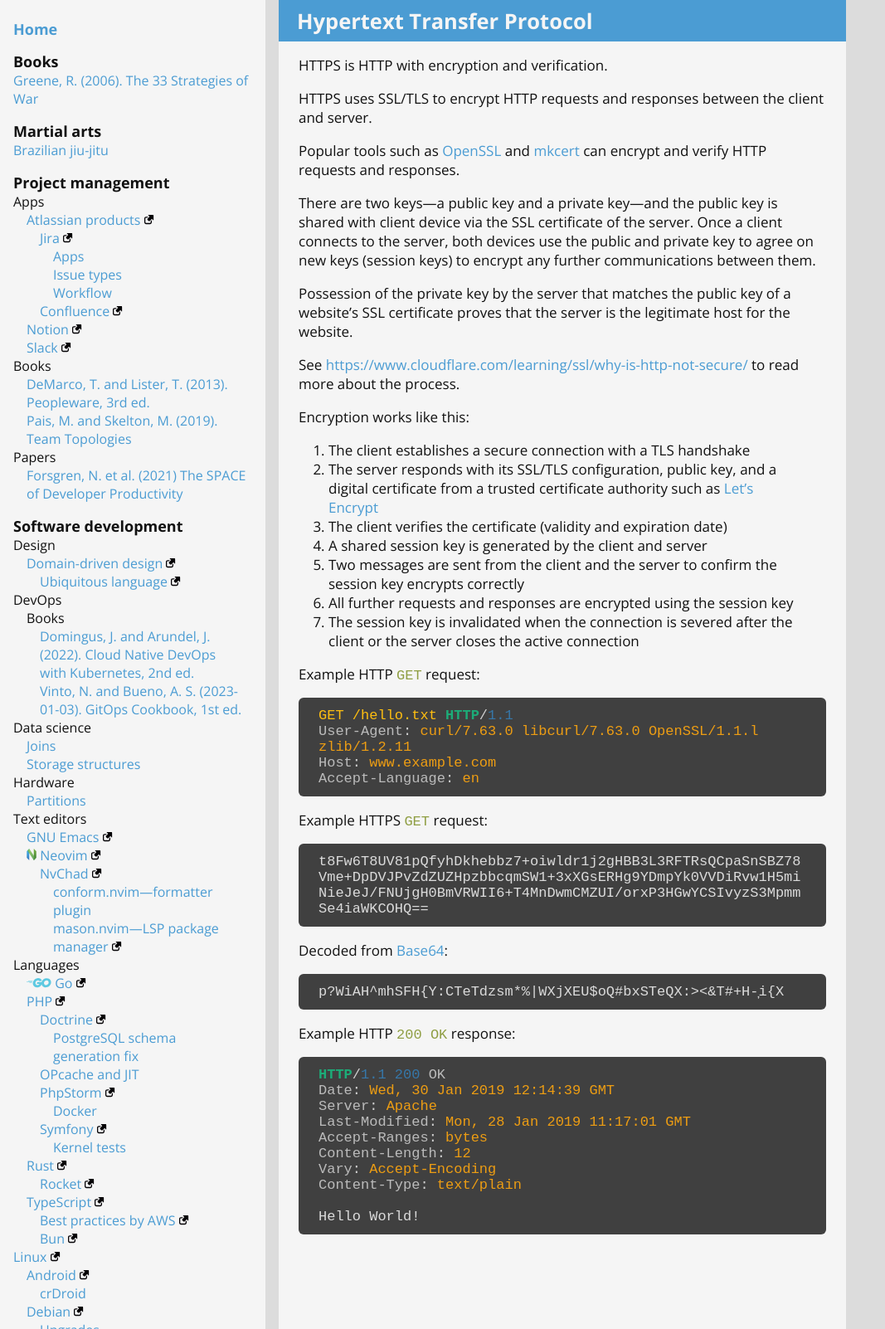
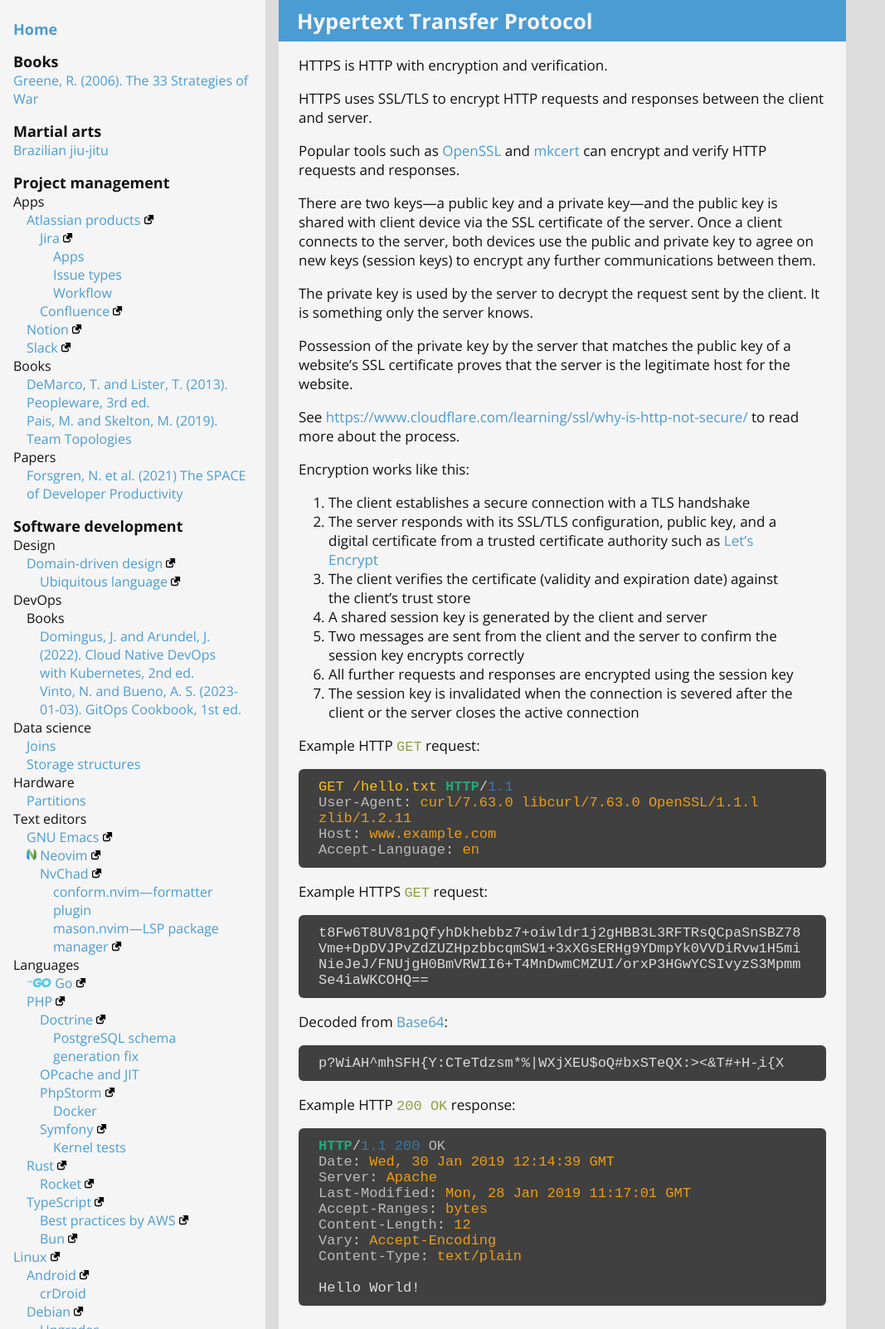
Before and after one commit to ganiulis/personal-notes, a Jekyll site: the page built from software-development/web-fundamentals/http.md, in a window 1280 px wide. Shown: the whole page at 83% size, without its empty margins (0-1067 px from the left). Built offline with Jekyll 4.4.1, drawn with Linux system fonts in a browser that asks for light colours; our own code applies the rules of GitHub Pages for plain Markdown files.

Commit message:
Add notes

```diff
--- a/software-development/web-fundamentals/http.md
+++ b/software-development/web-fundamentals/http.md
@@ -12,6 +12,8 @@ Popular tools such as [OpenSSL](https://www.openssl.org) and [mkcert](https://gi
 
 There are two keys—a public key and a private key—and the public key is shared with client device via the SSL certificate of the server. Once a client connects to the server, both devices use the public and private key to agree on new keys (session keys) to encrypt any further communications between them.
 
+The private key is used by the server to decrypt the request sent by the client. It is something only the server knows.
+
 Possession of the private key by the server that matches the public key of a website's SSL certificate proves that the server is the legitimate host for the website.
 
 See <https://www.cloudflare.com/learning/ssl/why-is-http-not-secure/> to read more about the process.
@@ -20,7 +22,7 @@ Encryption works like this:
 
 1. The client establishes a secure connection with a TLS handshake
 2. The server responds with its SSL/TLS configuration, public key, and a digital certificate from a trusted certificate authority such as [Let's Encrypt](https://letsencrypt.org)
-3. The client verifies the certificate (validity and expiration date)
+3. The client verifies the certificate (validity and expiration date) against the client's trust store
 4. A shared session key is generated by the client and server
 5. Two messages are sent from the client and the server to confirm the session key encrypts correctly
 6. All further requests and responses are encrypted using the session key
```
